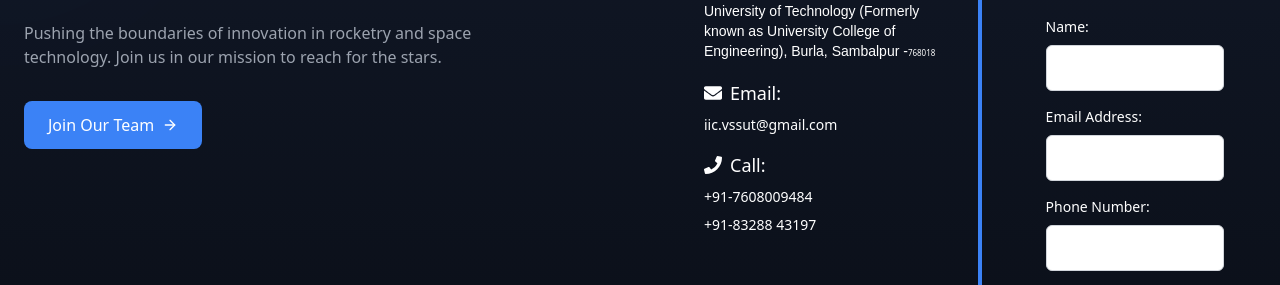
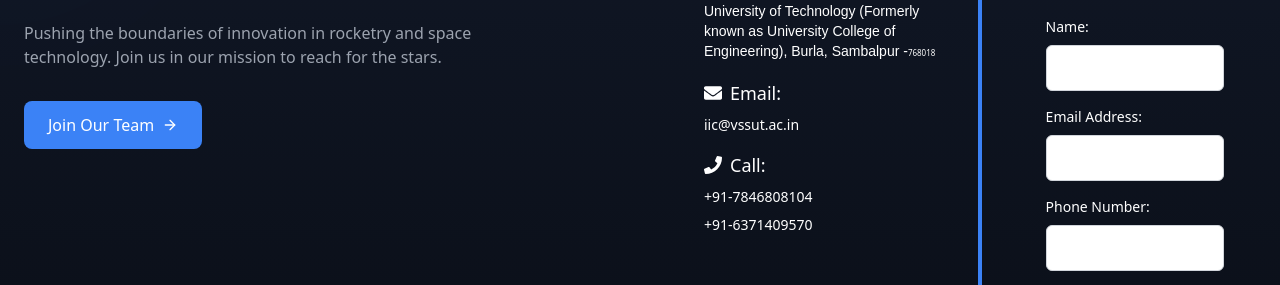
Before and after one commit to piyush-bit/iic-induction-2025, a React (Vite) app: page / in a window 1280 px wide. Shown: the part 5959-6244 px from the top of the page. Built offline with nearby package versions, Linux system fonts and the light colour scheme; a web font is replaced by a local one.

Commit message:
contact updated

```diff
--- a/src/contactus.jsx
+++ b/src/contactus.jsx
@@ -43,13 +43,13 @@ const ContactUs = () => {
           <h3 className="text-lg font-henich flex items-center gap-2 mt-4">
             <FaEnvelope /> Email:
           </h3>
-          <p className="mt-2 font-henich text-sm">iic.vssut@gmail.com</p>
+          <p className="mt-2 font-henich text-sm">iic@vssut.ac.in</p>
 
           <h3 className="text-lg font-henich flex items-center gap-2 mt-4">
             <FaPhone /> Call:
           </h3>
-          <p className="mt-2  font-henich text-sm">+91-7608009484</p>
-          <p className="mt-2 font-henich text-sm">+91-83288 43197</p>
+          <p className="mt-2  font-henich text-sm">+91-7846808104</p>
+          <p className="mt-2 font-henich text-sm">+91-6371409570</p>
         </div>
 
         {/* Contact Form Section */}
@@ -104,7 +104,7 @@ const ContactUs = () => {
 
 
               <a
-                  href={`mailto:iic.vssut@gmail.com?subject=Contact%20Us&body=Name:%20${encodeURIComponent(
+                  href={`mailto:iic@vssut.ac.in?subject=Contact%20Us&body=Name:%20${encodeURIComponent(
                     formData.name
                   )}%0AEmail:%20${encodeURIComponent(formData.email)}%0APhone:%20${encodeURIComponent(
                     formData.phone
```
